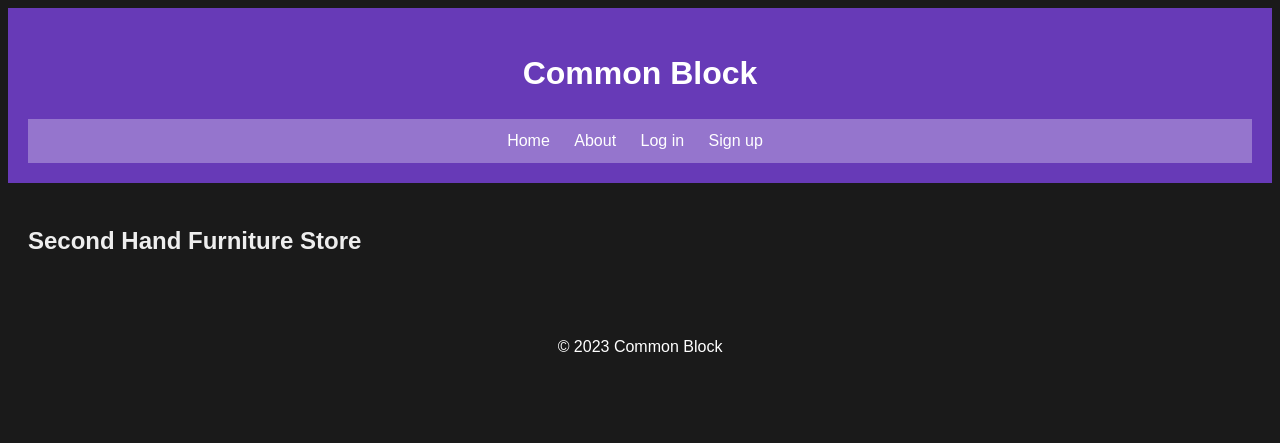
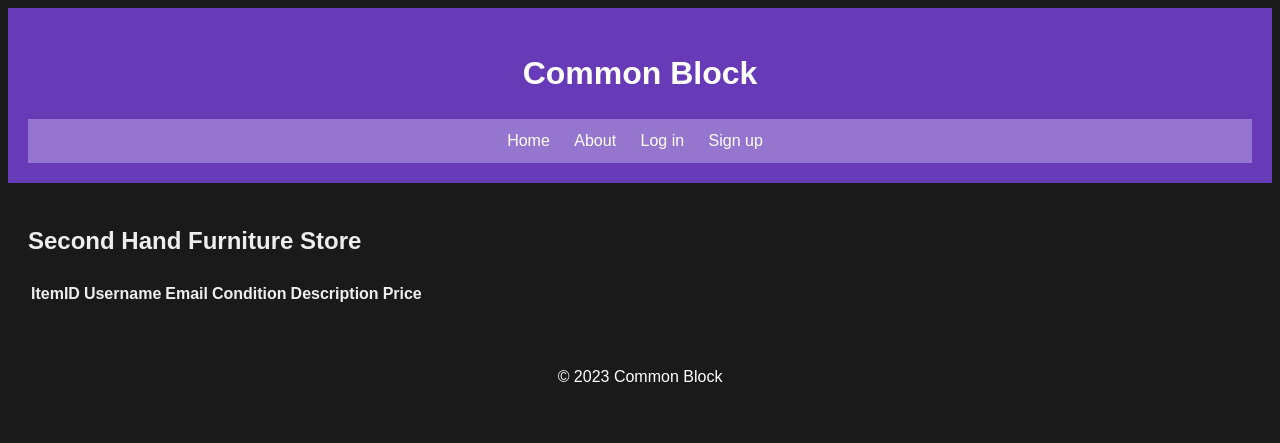
Before and after one commit to mls1023/CommonBlock, a Flask app: page /store in a window 1280 px wide. Shown: the top 443 px of the page. Run offline with Flask 3, Linux system fonts and the light colour scheme; lists and menus that the app fills with data are empty; parts of the project's set-up code (start-up, migrations or seed data) failed here and were passed over.

Commit message:
update store.html

```diff
--- a/app/templates/store.html
+++ b/app/templates/store.html
@@ -4,4 +4,16 @@
 
 {% block content %}
   <h2>Second Hand Furniture Store</h2>
+  <table>
+    <tr>
+      <th>ItemID</th>
+      <th>Username</th>
+      <th>Email</th>
+      <th>Condition</th>
+      <th>Description</th>
+      <th>Price</th>
+    </tr>
+
+  </table>
+
 {% endblock %}
```
